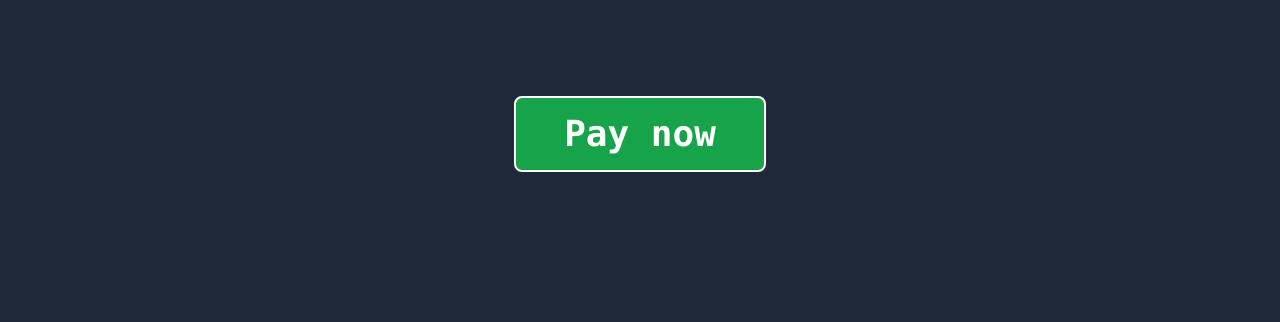
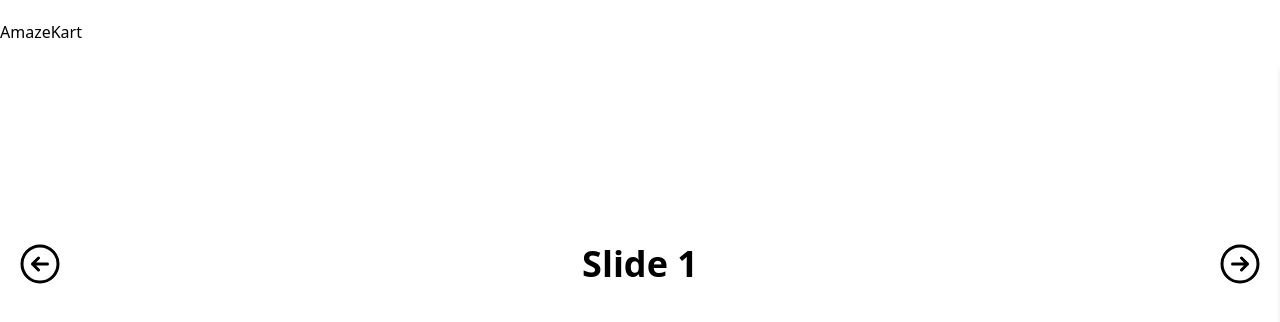
Before and after one commit to Puneet56/amazekart, a Next.js app: page / in a window 1280 px wide. Shown: the top 322 px of the page. Built offline with nearby package versions, Linux system fonts and the light colour scheme.

Commit message:
feature:Caresoul

```diff
--- a/app/layout.tsx
+++ b/app/layout.tsx
@@ -12,7 +12,7 @@ export default function RootLayout({
 }) {
 	return (
 		<html lang="en">
-			<body className="w-full h-full bg-gray-800">{children}</body>
+			<body className="w-full h-full">{children}</body>
 		</html>
 	);
 }
--- a/app/page.tsx
+++ b/app/page.tsx
@@ -1,32 +1,11 @@
-"use client";
-
-import getStripe from "@/helpers/stripe";
+import HeroSection from "@/components/HeroSection";
+import Navbar from "@/components/Navbar";
 
 export default function Home() {
-	const handleClick = async () => {
-		const stripe = await getStripe();
-		const { error } = await stripe.redirectToCheckout({
-			mode: "payment",
-			lineItems: [{ price: "price_1N675XSBFz36UG2C6PzGlfA1", quantity: 1 }],
-			successUrl: `${window.location.origin}/success`,
-			cancelUrl: `${window.location.origin}/cancel`,
-		});
-		if (error) {
-			console.warn("Error:", error);
-		}
-	};
-
 	return (
-		<main className="flex min-h-screen flex-col items-center justify-between p-24">
-			<div className="z-10 w-full max-w-5xl items-center justify-center font-mono text-sm lg:flex">
-				<button
-					onClick={handleClick}
-					className="flex flex-col items-center justify-center bg-green-600
-        px-12 py-4 text-white text-4xl font-semibold border-2 border-white rounded-lg "
-				>
-					Pay now
-				</button>
-			</div>
-		</main>
+		<div>
+			<Navbar />
+			<HeroSection />
+		</div>
 	);
 }
--- /dev/null
+++ b/components/HeroSection.tsx
@@ -0,0 +1,50 @@
+"use client";
+
+import { useState } from "react";
+
+import {
+	ArrowLeftCircleIcon,
+	ArrowRightCircleIcon,
+} from "@heroicons/react/24/outline";
+
+const HeroSection = () => {
+	const [currentSlide, setCurrentSlide] = useState(0);
+
+	return (
+		<div className="w-full h-[50vh] bg-gray-500 relative justify-center overflow-hidden">
+			<button
+				onClick={() => {
+					setCurrentSlide((prev) => prev - 1);
+				}}
+				className="absolute hover:bg-black/25 p-4 left-0 top-0 bottom-0 z-10 w-20 h-full"
+			>
+				<ArrowLeftCircleIcon />
+			</button>
+
+			<button
+				onClick={() => setCurrentSlide((prev) => prev + 1)}
+				className="absolute right-0 top-0 bottom-0 hover:bg-black/25 p-4 z-10 w-20 h-full"
+			>
+				<ArrowRightCircleIcon />
+			</button>
+
+			<div
+				className="flex transition transform ease-out duration-500 h-full snap-x snap-mandatory"
+				style={{
+					transform: `translateX(-${currentSlide * 100}%)`,
+				}}
+			>
+				{[...new Array(10)].map((_, i) => (
+					<div
+						key={i}
+						className="min-w-full snap-center snap-always h-full bg-white shadow-md flex items-center justify-center"
+					>
+						<h1 className="text-4xl font-bold">Slide {i + 1}</h1>
+					</div>
+				))}
+			</div>
+		</div>
+	);
+};
+
+export default HeroSection;
--- /dev/null
+++ b/components/Navbar.tsx
@@ -0,0 +1,9 @@
+const Navbar = () => {
+	return (
+		<nav className="w-full h-16 shadow-md flex flex-row items-center justify-start">
+			<h1>AmazeKart</h1>
+		</nav>
+	);
+};
+
+export default Navbar;
--- a/next.config.js
+++ b/next.config.js
@@ -1,4 +1,13 @@
 /** @type {import('next').NextConfig} */
-const nextConfig = {}
+const nextConfig = {
+	images: {
+		remotePatterns: [
+			{
+				hostname: "picsum.photos",
+				protocol: "https",
+			},
+		],
+	},
+};
 
-module.exports = nextConfig
+module.exports = nextConfig;
--- a/package.json
+++ b/package.json
@@ -9,12 +9,14 @@
     "lint": "next lint"
   },
   "dependencies": {
+    "@headlessui/react": "^1.7.14",
+    "@heroicons/react": "^2.0.18",
     "@stripe/stripe-js": "^1.52.1",
     "@types/node": "20.1.1",
     "@types/react": "18.2.6",
     "@types/react-dom": "18.2.4",
     "autoprefixer": "10.4.14",
-    "next": "13.4.1",
+    "next": "^13.4.4",
     "postcss": "8.4.23",
     "react": "18.2.0",
     "react-dom": "18.2.0",
```
Also changed, not shown: 1 other file (tests, documents, lock files or other folders).
